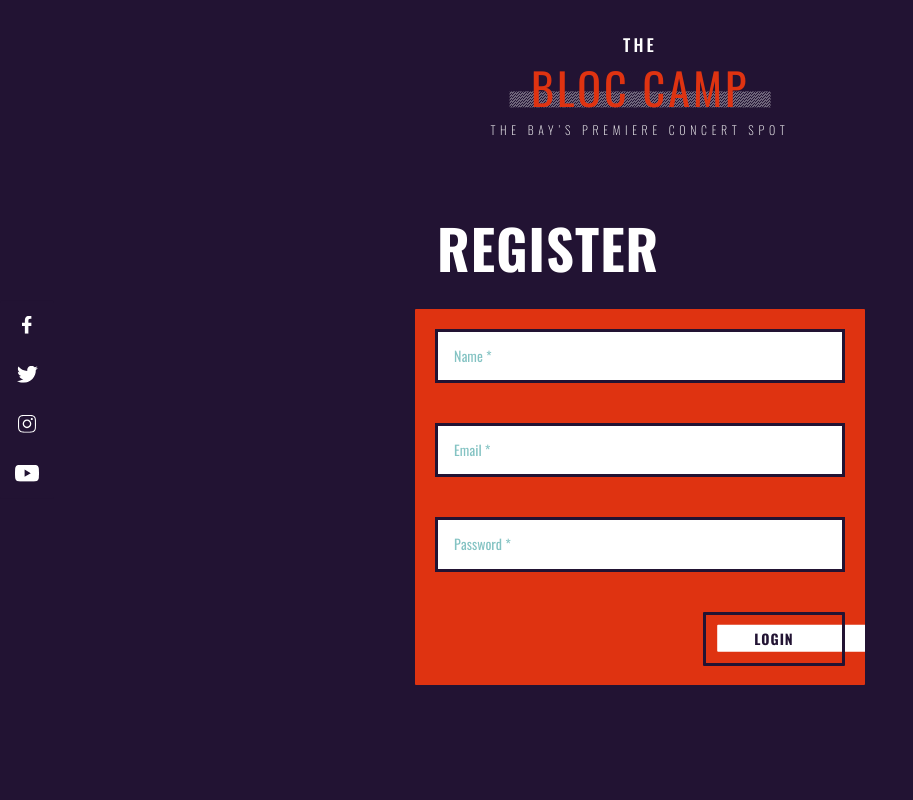
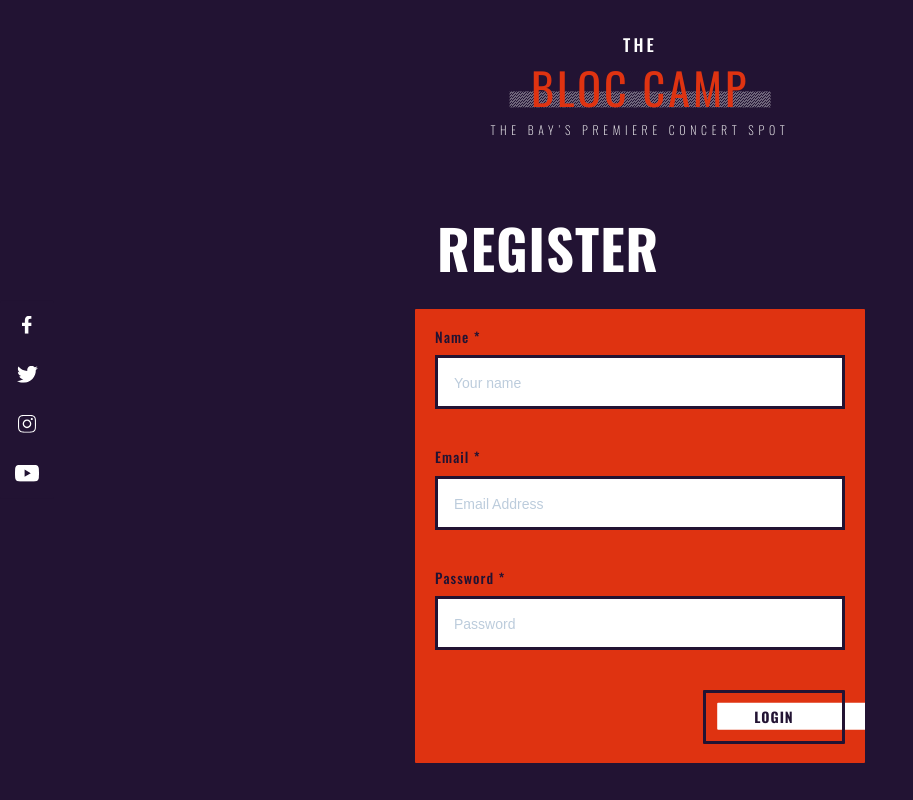
Before and after one commit to SutheeDev/The-Bloc-Camp, a React (Create React App) app in the folder client/: page /register in a window 1280 px wide. Shown: the top 800 px of the page, without its empty margins (0-913 px from the left). Built offline with nearby package versions, Linux system fonts and the light colour scheme.

Commit message:
setup FormRow component in register page

```diff
--- a/client/src/components/FormRow.js
+++ b/client/src/components/FormRow.js
@@ -3,17 +3,21 @@ const FormRow = ({
   name,
   placeholder,
   value,
-  handleChage,
+  handleChange,
   labelText,
 }) => {
   return (
     <div className="form-row">
+      <label htmlFor={name} className="form-label">
+        {labelText || name}
+      </label>
       <input
         type={type}
         placeholder={placeholder}
         name={name}
         value={value}
-        onChange={handleChage}
+        onChange={handleChange}
+        className="form-input"
       />
     </div>
   );
--- a/client/src/components/index.js
+++ b/client/src/components/index.js
@@ -7,6 +7,7 @@ import Events from "./Events";
 import Subscribe from "./Subscribe";
 import Show from "./Show";
 import TicketsBtn from "./TicketsBtn";
+import FormRow from "./FormRow";
 
 export {
   Navbar,
@@ -18,4 +19,5 @@ export {
   Subscribe,
   Show,
   TicketsBtn,
+  FormRow,
 };
--- a/client/src/index.css
+++ b/client/src/index.css
@@ -25,6 +25,7 @@ html {
 :root {
   /* colors */
   --grey-300: #9fb3c8;
+  --grey-200: #bcccdc;
   --black: #222;
   --white: #fff;
   --darkBlue: #221333;
@@ -98,3 +99,27 @@ li {
   padding: 20px;
   overflow: hidden;
 }
+.form-row {
+  width: 100%;
+}
+.form-input {
+  width: 100%;
+  outline: none;
+  padding: 1rem 1.5rem 1rem 1rem;
+  border: none;
+  border-width: 3px;
+  border-color: var(--darkBlue);
+  border-style: solid;
+  margin: 10px 0 40px 0;
+}
+.form-input::placeholder {
+  font-family: sans-serif;
+  font-size: 14px;
+  color: var(--grey-200);
+}
+.form-label {
+  color: var(--darkBlue);
+  text-transform: capitalize;
+  letter-spacing: 1px;
+  font-weight: 500;
+}
--- a/client/src/pages/Register.js
+++ b/client/src/pages/Register.js
@@ -1,15 +1,26 @@
 import { Header, Footer } from "../components";
 import styled from "styled-components";
 import { useState, useEffect } from "react";
+import { FormRow } from "../components";
 
 const Register = () => {
   const initialState = {
     name: "",
     email: "",
     password: "",
+    isRegistered: true,
   };
 
   const [values, setValues] = useState(initialState);
+
+  const handleChange = (e) => {
+    console.log(e.target);
+  };
+
+  const onSubmit = (e) => {
+    e.preventDefault();
+    console.log(e.target);
+  };
 
   return (
     <Wrapper>
@@ -20,31 +31,26 @@ const Register = () => {
         <div class="login-container">
           <h1>Register</h1>
 
-          <form action="submit" class="login-form">
-            <div className="form-row">
-              <input
-                type="text"
-                placeholder="Name *"
-                name="name"
-                className="form-input"
-              />
-            </div>
-            <div className="form-row">
-              <input
-                type="email"
-                placeholder="Email *"
-                name="email"
-                className="form-input"
-              />
-            </div>
-            <div className="form-row">
-              <input
-                type="password"
-                placeholder="Password *"
-                name="password"
-                className="form-input"
-              />
-            </div>
+          <form onSubmit={onSubmit} class="login-form">
+            <FormRow
+              type="text"
+              name="name *"
+              placeholder="Your name"
+              handleChange={handleChange}
+            />
+            <FormRow
+              type="text"
+              name="email *"
+              placeholder="Email Address"
+              handleChange={handleChange}
+            />
+            <FormRow
+              type="text"
+              name="password *"
+              placeholder="Password"
+              handleChange={handleChange}
+            />
+
             <div class="login-btn-block">
               <Button class="btn login-btn" type="submit">
                 Login
@@ -122,26 +128,6 @@ const Wrapper = styled.main`
     margin-top: 100px;
   }
   /* ------------------- */
-  /* Form */
-  /* ------------------- */
-  .form-row {
-    width: 100%;
-  }
-  .form-input {
-    width: 100%;
-    outline: none;
-    padding: 1rem 1.5rem 1rem 1rem;
-    border: none;
-    border-width: 3px;
-    border-color: var(--darkBlue);
-    border-style: solid;
-    margin: 0 0 40px 0;
-  }
-  .form-input::placeholder {
-    font-size: 14px;
-    color: #84c3c3;
-  }
-  /* ------------------- */
   /* button */
   /* ------------------- */
   .login-btn-block {
```
